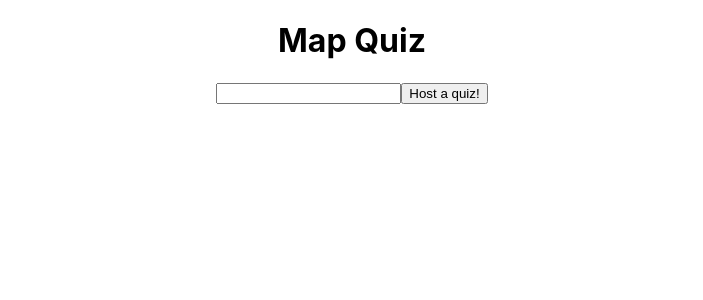
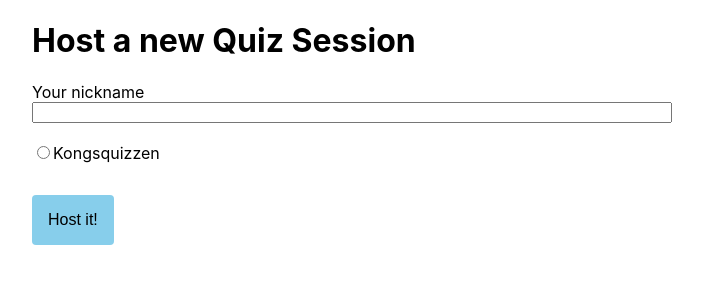
Before and after one commit to draperunner/placeit, a React (Create React App) app: page /host in a window 1280 px wide. Shown: the top 300 px of the page, without its empty margins (288-991 px from the left). Built offline with nearby package versions, Linux system fonts and the light colour scheme; no server answers; the HTML template or start-up script is replaced by a standard one.

Commit message:
Create separate /host page, create a button component

```diff
--- a/src/App.css
+++ /dev/null
@@ -1,38 +0,0 @@
-.App {
-  text-align: center;
-}
-
-.App-logo {
-  height: 40vmin;
-  pointer-events: none;
-}
-
-@media (prefers-reduced-motion: no-preference) {
-  .App-logo {
-    animation: App-logo-spin infinite 20s linear;
-  }
-}
-
-.App-header {
-  background-color: #282c34;
-  min-height: 100vh;
-  display: flex;
-  flex-direction: column;
-  align-items: center;
-  justify-content: center;
-  font-size: calc(10px + 2vmin);
-  color: white;
-}
-
-.App-link {
-  color: #61dafb;
-}
-
-@keyframes App-logo-spin {
-  from {
-    transform: rotate(0deg);
-  }
-  to {
-    transform: rotate(360deg);
-  }
-}
--- a/src/App.tsx
+++ b/src/App.tsx
@@ -4,11 +4,10 @@ import { BrowserRouter as Router, Switch, Route } from "react-router-dom";
 import "firebase";
 import "firebase/firestore";
 
-import "./App.css";
-
 import { useAnonymousLogin, UserContext } from "./auth";
 
 import Home from "./screens/Home";
+import Host from "./screens/Host";
 import Quiz from "./screens/Quiz";
 
 function App() {
@@ -21,6 +20,9 @@ function App() {
             <Route path="/q/:id">
               <Quiz />
             </Route>
+            <Route path="/host">
+              <Host />
+            </Route>
             <Route path="/">
               <Home />
             </Route>
--- /dev/null
+++ b/src/components/Button/index.tsx
@@ -0,0 +1,12 @@
+import React from "react";
+
+import "./styles.css";
+
+interface Props {
+  [key: string]: any;
+}
+
+export default function Button(props: Props) {
+  const Comp = props.as || "button";
+  return <Comp {...props} className={`button ${props.className || ""}`} />;
+}
--- /dev/null
+++ b/src/components/Button/styles.css
@@ -0,0 +1,15 @@
+.button {
+    padding: 1rem;
+    cursor: pointer;
+    background-color: skyblue;
+    border: 0;
+    border-radius: 4px;
+    color: black;
+    display: inline-block;
+    font-size: 1rem;
+    text-decoration: none;
+}
+
+.button:hover {
+    background-color: rgb(138, 221, 253);
+}
--- a/src/screens/Home/index.tsx
+++ b/src/screens/Home/index.tsx
@@ -1,49 +1,18 @@
-import React, { useState, useCallback } from "react";
+import React from "react";
+import { Link } from "react-router-dom";
 
-import firebase from "firebase";
-import "firebase/firestore";
+import Button from "../../components/Button";
 
-import { useHistory } from "react-router-dom";
-
-import { useUser } from "../../auth";
-
-const db = firebase.firestore();
-
-async function createQuizSession(user: any, hostName: string) {
-  if (!user) return;
-
-  const docRef = await db.collection("quiz-sessions").add({
-    host: {
-      uid: user.uid,
-      name: hostName,
-    },
-    participants: [],
-    state: "lobby",
-  });
-
-  return docRef.id;
-}
+import "./styles.css";
 
 export default function Home() {
-  const user = useUser();
-  const history = useHistory();
-  const [name, setName] = useState<string>("");
-
-  const onCreateQuiz = useCallback(() => {
-    createQuizSession(user, name).then((id) => {
-      history.push(`/q/${id}`);
-    });
-  }, [history, name, user]);
-
   return (
-    <div className="App">
+    <div className="home">
       <h1>Map Quiz</h1>
-      <input
-        type="text"
-        value={name}
-        onChange={(event) => setName(event.target.value)}
-      />
-      <button onClick={onCreateQuiz}>Host a quiz!</button>
+      <p>Get closest to the right answer – in meters!</p>
+      <Button as={Link} to="/host" style={{ marginTop: 100 }}>
+        Host a quiz!
+      </Button>
     </div>
   );
 }
--- /dev/null
+++ b/src/screens/Home/styles.css
@@ -0,0 +1,4 @@
+.home {
+    max-width: 50%;
+    margin: auto;
+}
--- /dev/null
+++ b/src/screens/Host/index.tsx
@@ -0,0 +1,91 @@
+import React, { useState, useCallback } from "react";
+import { useHistory } from "react-router-dom";
+
+import firebase from "firebase";
+import "firebase/firestore";
+
+import Button from "../../components/Button";
+
+import { useUser } from "../../auth";
+
+import "./styles.css";
+
+const db = firebase.firestore();
+
+async function createQuizSession(user: any, hostName: string) {
+  if (!user) return;
+
+  const docRef = await db.collection("quiz-sessions").add({
+    host: {
+      uid: user.uid,
+      name: hostName,
+    },
+    participants: [],
+    state: "lobby",
+  });
+
+  return docRef.id;
+}
+
+export default function Host() {
+  const user = useUser();
+  const history = useHistory();
+  const [name, setName] = useState<string>("");
+  const [quiz, setQuiz] = useState<string | undefined>();
+
+  const quizzes = [
+    {
+      name: "Kongsquizzen",
+      id: "skfsoi3920sdkjnf091238lskdf",
+      author: {
+        uid: "923i19023i",
+        name: "The Maker",
+      },
+    },
+  ];
+
+  const onCreateQuiz = useCallback(
+    (event) => {
+      event.preventDefault();
+      if (!name || !quiz) return alert("You need to fill out the form!");
+      createQuizSession(user, name).then((id) => {
+        history.push(`/q/${id}`);
+      });
+    },
+    [history, name, quiz, user]
+  );
+
+  return (
+    <div className="host">
+      <h1>Host a new Quiz Session</h1>
+      <form onSubmit={onCreateQuiz}>
+        <label
+          style={{ display: "flex", flexDirection: "column", marginBottom: 20 }}
+        >
+          Your nickname
+          <input
+            type="text"
+            value={name}
+            onChange={(event) => setName(event.target.value)}
+          />
+        </label>
+
+        {quizzes.map((quiz) => (
+          <label>
+            <input
+              type="radio"
+              name="pick-quiz"
+              value={quiz.name}
+              onChange={(event) => setQuiz(quiz.id)}
+            />
+            {quiz.name}
+          </label>
+        ))}
+
+        <Button type="submit" className="host__submit-button">
+          Host it!
+        </Button>
+      </form>
+    </div>
+  );
+}
--- /dev/null
+++ b/src/screens/Host/styles.css
@@ -0,0 +1,9 @@
+.host {
+    max-width: 50%;
+    margin: auto;
+}
+
+.host__submit-button {
+    display: block;
+    margin-top: 2rem;
+}
--- a/src/screens/Quiz/Lobby.tsx
+++ b/src/screens/Quiz/Lobby/index.tsx
@@ -2,6 +2,10 @@ import React, { useState } from "react";
 
 import firebase from "firebase";
 import "firebase/firestore";
+
+import Button from "../../../components/Button";
+
+import "./styles.css";
 
 const db = firebase.firestore();
 
@@ -62,7 +66,7 @@ export default function Lobby({ quiz, user }: Props) {
 
   if (!quiz) {
     return (
-      <div className="App">
+      <div className="lobby">
         <p>Loading...</p>
       </div>
     );
@@ -78,14 +82,13 @@ export default function Lobby({ quiz, user }: Props) {
   const isYou = (id: string) => user && user.uid === id;
 
   return (
-    <div className="App">
+    <div className="lobby">
       <h1>Map Quiz by {host.name}</h1>
-      <p>We are now in the lobby and waiting for people to join.</p>
+      <p>We are now in the lobby, waiting for people to join.</p>
       <h2>Host</h2>
       <div
         style={{
           display: "flex",
-          justifyContent: "center",
           alignItems: "center",
         }}
       >
@@ -97,13 +100,15 @@ export default function Lobby({ quiz, user }: Props) {
         {host.name}
       </div>
       <h2>Participants</h2>
+      {!participants.length ? (
+        <p>None yet! Share the URL with your friends to invite them.</p>
+      ) : null}
       <ul>
         {participants.map((participant) => (
           <li
             key={participant.uid}
             style={{
               display: "flex",
-              justifyContent: "center",
               alignItems: "center",
             }}
           >
@@ -136,12 +141,12 @@ export default function Lobby({ quiz, user }: Props) {
               onChange={(e) => setName(e.target.value)}
             />
           </label>
-          <button type="submit">Join</button>
+          <Button type="submit">Join</Button>
         </form>
       ) : null}
 
       {isHost ? (
-        <button onClick={() => startQuiz(quiz.id)}>Start Quiz</button>
+        <Button onClick={() => startQuiz(quiz.id)}>Start Quiz</Button>
       ) : null}
     </div>
   );
--- /dev/null
+++ b/src/screens/Quiz/Lobby/styles.css
@@ -0,0 +1,4 @@
+.lobby {
+    max-width: 50%;
+    margin: auto;
+}
```
